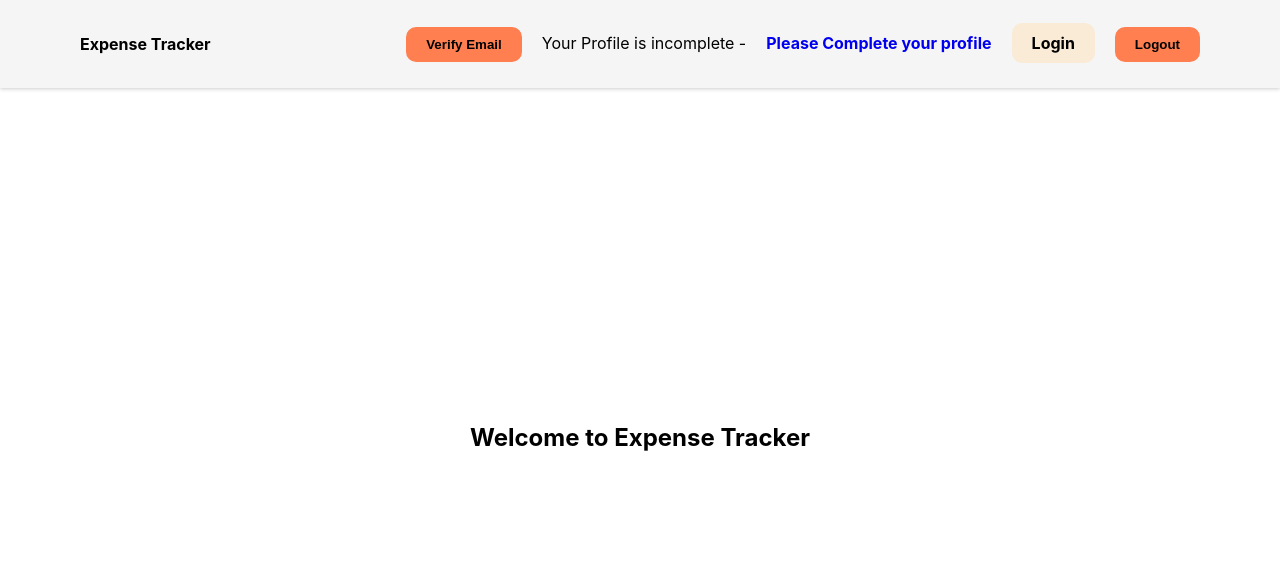
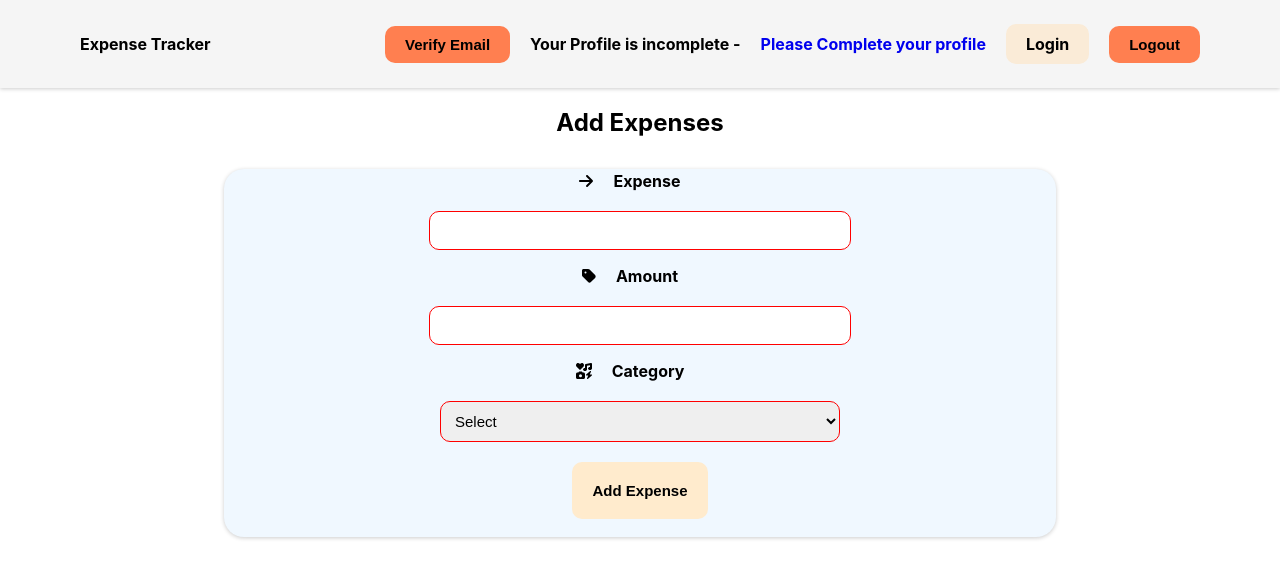
Before and after one commit to Karanjsk2k01/Expense_Tracker_React_App, a React (Create React App) app: page / in a window 1280 px wide. Shown: the top 578 px of the page. Built offline with nearby package versions, Linux system fonts and the light colour scheme.

Commit message:
Add expense

```diff
--- /dev/null
+++ b/src/components/AddExpense/AddExpense.jsx
@@ -0,0 +1,48 @@
+import React from 'react'
+import classes from './AddExpense.module.css'
+import { FontAwesomeIcon } from '@fortawesome/react-fontawesome'
+import { faGithub } from '@fortawesome/free-brands-svg-icons'
+import { faArrowRight, faIcons, faTag } from '@fortawesome/free-solid-svg-icons'
+
+const AddExpense = () => {
+  return (
+    <div className={classes.Expense}>
+      <h1 style={{ textAlign: 'center' }}>Add Expenses</h1>
+      <div className={classes.wrapper}>
+        <form>
+          <div className={classes.control}>
+            <label htmlFor='Expense'>
+              <FontAwesomeIcon icon={faArrowRight} />
+              <span style={{ padding: '0 20px' }}>Expense</span>
+            </label>
+            <input type='text' id='Expense' required />
+          </div>
+          <div className={classes.control}>
+            <label htmlFor='ExpenseAmount'>
+              <FontAwesomeIcon icon={faTag} />
+              <span style={{ padding: '0 20px' }}>Amount </span>
+            </label>
+            <input type='number' min={0} max={100} id='ExpenseAmount' required />
+          </div>
+          <div className={classes.control}>
+            <label htmlFor='Category'>
+              <FontAwesomeIcon icon={faIcons} />
+              <span style={{ padding: '0 20px' }}>Category </span>
+            </label>
+            <select name="expenseitem" id="expenseitem">
+              <option value="" selected> Select </option>
+              <option value="Food">Food</option>
+              <option value="Petrol">Petrol</option>
+              <option value="Salary">Salary</option>
+              <option value="Entertainment">Entertainment</option>
+              <option value="others">others</option>
+            </select>
+            <button>Add Expense</button>
+          </div>
+        </form>
+      </div>
+    </div>
+  )
+}
+
+export default AddExpense
--- /dev/null
+++ b/src/components/AddExpense/AddExpense.module.css
@@ -0,0 +1,53 @@
+.Expense {
+  width: 100%;
+  height: 100%;
+  display: flex;
+  flex-direction: column;
+  align-items: center;
+}
+
+.wrapper {
+  box-shadow: 0 1px 4px rgba(0, 0, 0, 0.2);
+  width: 50rem;
+  border-radius: 20px;
+  padding: 0.5rem 1rem;
+  text-align: center;
+  display: flex;
+  justify-content: center;
+  align-items: center;
+  flex-direction: column;
+  height: 50%;
+  background-color: aliceblue;
+}
+
+.control {
+  margin-bottom: 1rem;
+  display: flex;
+  flex-direction: column;
+  align-items: center;
+  gap: 20px;
+}
+
+input,
+select {
+  padding: 10px;
+  border-radius: 10px;
+  width: 50%;
+  font-size: 15px;
+  border: none;
+  border: 1px solid red;
+}
+
+span {
+  font-weight: bold;
+}
+
+button {
+  padding: 20px;
+  border-radius: 10px;
+  border: none;
+  font-size: 15px;
+  font-weight: bold;
+  background-color: blanchedalmond;
+  cursor: pointer;
+}
--- a/src/components/Home/Home.jsx
+++ b/src/components/Home/Home.jsx
@@ -1,6 +1,7 @@
 import React from 'react'
 import classes from './Home.module.css'
 import Navbar from '../Navbar/Navbar'
+import AddExpense from '../AddExpense/AddExpense'
 
 
 const Home = () => {
@@ -8,9 +9,7 @@ const Home = () => {
     <>
       <Navbar />
       <section className={classes.Home}>
-        <h1>
-          Welcome to Expense Tracker
-        </h1>
+        <AddExpense />
       </section>
     </>
   )
--- a/src/components/Home/Home.module.css
+++ b/src/components/Home/Home.module.css
@@ -1,5 +1,5 @@
 .Home {
-  height: calc(100vh - 5.5rem);
+  height: calc(100vh - 6rem);
   width: 100%;
   display: flex;
   align-items: center;
```
